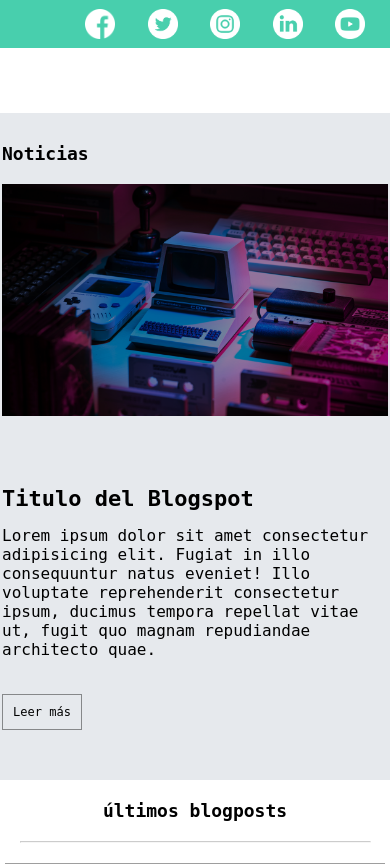
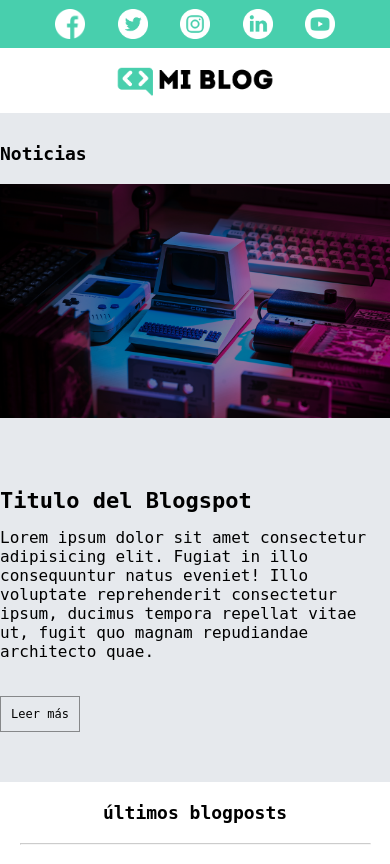
Before and after one commit to irojasc/aprendizaje, a PHP site: page /blogs.html in a window 390 px wide. Shown: the top 864 px of the page. Run offline with PHP 8.4, Linux system fonts and the light colour scheme; grey boxes are pictures that could not be loaded.

Commit message:
Se agrega reponsive design para index y blogs, falta perfil y blog

```diff
--- a/html-css/proyecto_maquetacion_css/blogs.html
+++ b/html-css/proyecto_maquetacion_css/blogs.html
@@ -34,7 +34,7 @@
         <section class="main__1section">
             <h3 class="section-title section-title--1section">Noticias</h3>
             <article class="main__1section__main-article">
-                <figure class="main__figure"><img src="./assets/img/main-news-img.png" alt="ordenador antiguo" style="width: 100%; display: block;"></figure>
+                <figure class="main__figure"><img src="./assets/img/main-news-img.png" alt="ordenador antiguo" style="width: 100%; min-width: 320px; display: block;"></figure>
                 <div>
                     <h2>Titulo del Blogspot</h2>
                     <p class="parrafito">Lorem ipsum dolor sit amet consectetur adipisicing elit. Fugiat in illo consequuntur natus eveniet! Illo voluptate reprehenderit consectetur ipsum, ducimus tempora repellat vitae ut, fugit quo magnam repudiandae architecto quae.
--- a/html-css/proyecto_maquetacion_css/css/main.css
+++ b/html-css/proyecto_maquetacion_css/css/main.css
@@ -269,7 +269,7 @@ a {
 
     .main__1section{
         min-width: 320px;
-        padding: 30px 2px;
+        padding: 30px 0px;
     }
 
     .main__1section__main-article{
@@ -277,7 +277,7 @@ a {
     }
 
     .main-posts-container{
-        padding: 0 5px;
+        padding: 0 0px;
         grid-template-columns: repeat(auto-fit, minmax(320px, 1fr));
         grid-auto-flow: row;
         /* grid-template-rows: repeat(2, 1fr); */
@@ -300,16 +300,19 @@ a {
 
     .home-main a {
         margin-top: 20px;
-    } */
-
-    .nav {
-        display: block;
-        justify-content: space-between;
-        align-items: center;
-        padding: 0 25px;
     }
 
-    .nav a{
+    .nav__profile-link{
         display: none;
+        width: fit-content;
+    }
+
+    .nav__logo{
+        margin: 0 auto;
+    }
+
+    .social-network__div-icons{
+        justify-self: center;
+        margin-right: 0;
     }
 }
```
